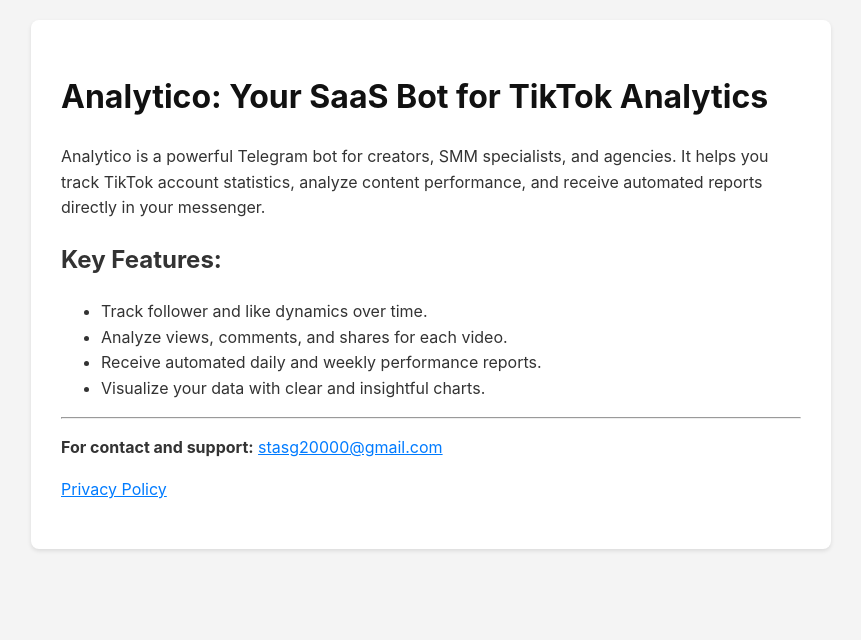
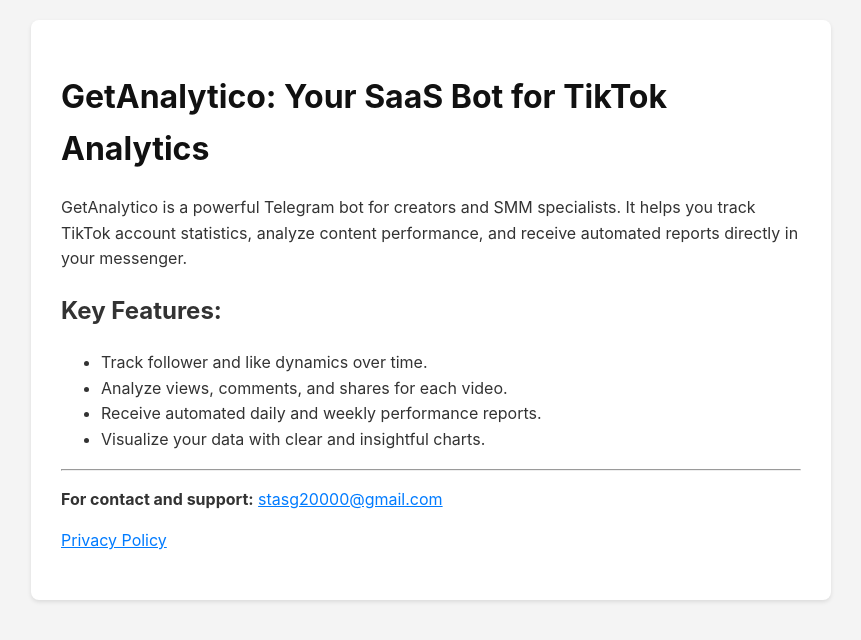
Before and after one commit to RottenFloy/RottenFloy.github.io, a plain HTML site: page index.html in a window 1280 px wide. Shown: the whole page, without its empty margins (209-1070 px from the left). Drawn offline with Linux system fonts and the light colour scheme.

Commit message:
Update index.html

```diff
--- a/index.html
+++ b/index.html
@@ -3,7 +3,7 @@
 <head>
     <meta charset="UTF-8">
     <meta name="viewport" content="width=device-width, initial-scale=1.0">
-    <title>Analytico: TikTok Analytics Bot</title>
+    <title>GetAnalytico: TikTok Analytics Bot</title>
     <style>
         body { font-family: -apple-system, BlinkMacSystemFont, "Segoe UI", Roboto, Helvetica, Arial, sans-serif; line-height: 1.6; padding: 20px; max-width: 800px; margin: auto; background-color: #f4f4f4; color: #333; }
         .container { background-color: #fff; padding: 30px; border-radius: 8px; box-shadow: 0 2px 4px rgba(0,0,0,0.1); }
@@ -13,8 +13,8 @@
 </head>
 <body>
     <div class="container">
-        <h1>Analytico: Your SaaS Bot for TikTok Analytics</h1>
-        <p>Analytico is a powerful Telegram bot for creators, SMM specialists, and agencies. It helps you track TikTok account statistics, analyze content performance, and receive automated reports directly in your messenger.</p>
+        <h1>GetAnalytico: Your SaaS Bot for TikTok Analytics</h1>
+        <p>GetAnalytico is a powerful Telegram bot for creators and SMM specialists. It helps you track TikTok account statistics, analyze content performance, and receive automated reports directly in your messenger.</p>
 
         <h2>Key Features:</h2>
         <ul>
```
